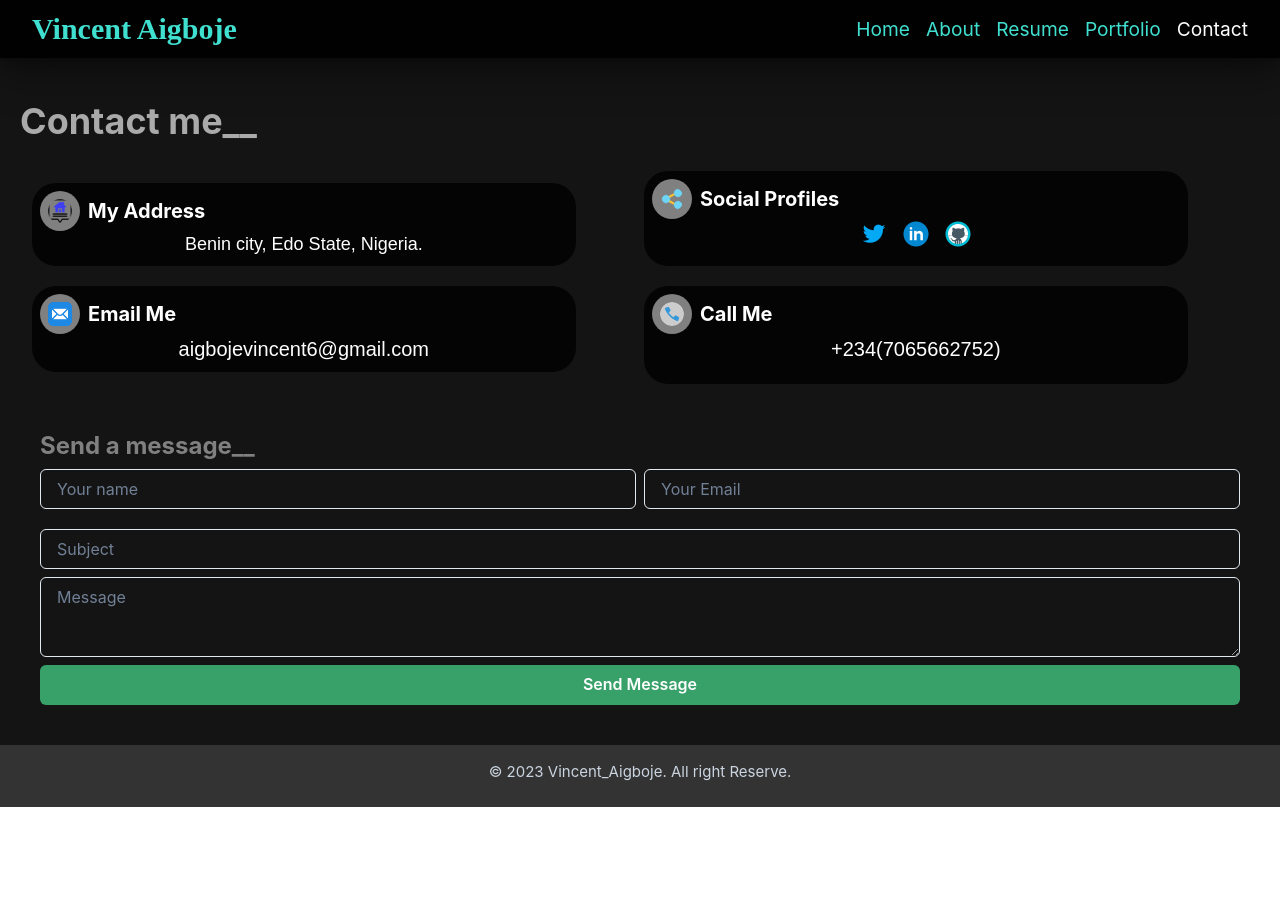
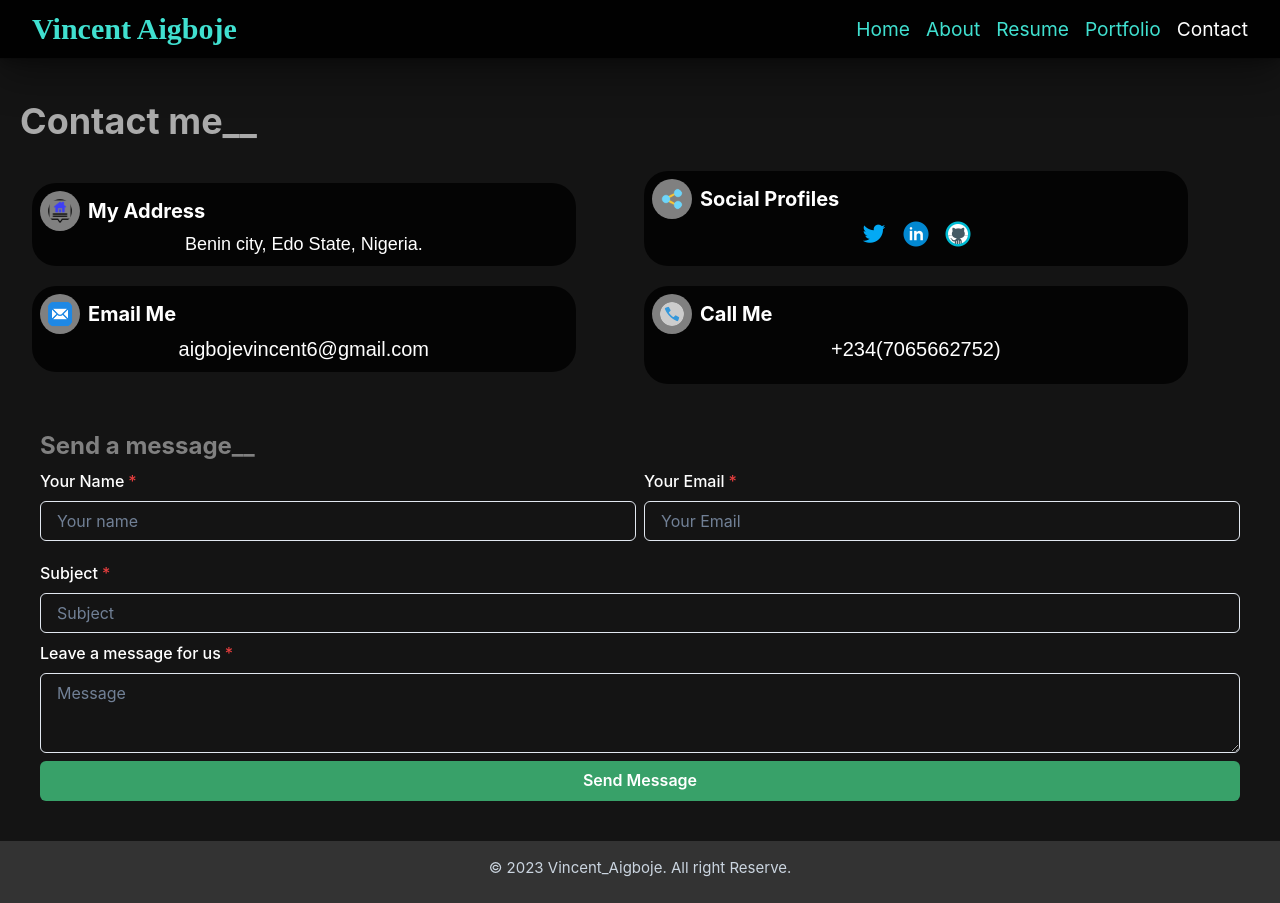
Before and after one commit to vince4559/portfolio, a React (Create React App) app: page /contact in a window 1280 px wide. Before the commit the page ends 807 px from the top, so only its background shows below. Built offline with nearby package versions, Linux system fonts and the light colour scheme.

Commit message:
making form functional

```diff
--- a/package.json
+++ b/package.json
@@ -5,6 +5,7 @@
   "dependencies": {
     "@chakra-ui/icon": "^3.0.12",
     "@chakra-ui/react": "^2.4.1",
+    "@emailjs/browser": "^3.10.0",
     "@emotion/react": "^11.10.5",
     "@emotion/styled": "^11.10.5",
     "@testing-library/jest-dom": "^5.16.5",
--- /dev/null
+++ b/src/components/ContactForm.tsx
@@ -0,0 +1,110 @@
+import { Box, FormControl, Heading, Input, Stack, Flex, Textarea, Button, useToast, FormLabel, }
+from "@chakra-ui/react";
+import emailjs from '@emailjs/browser';
+import React, { useRef, useState } from "react";
+
+
+
+interface FormProps {
+    user_name: string,
+    user_email: string,
+    subject: string,
+    message: string
+  };
+
+const ContactForm = () => {
+
+    const initials = {
+        user_name:'',
+        user_email: '',
+        subject: '',
+        message:'',
+      }
+      const toast = useToast();
+    const form = useRef<any>();
+    const [formdata, setFormData] = useState<FormProps>(initials);
+
+    const sendEmail = (e:React.FormEvent) => {
+        e.preventDefault();
+
+        emailjs.sendForm('service_w3izkwb', 'template_64szm85', form.current, 'peuiDGssTmTXGUebi')
+          .then((result) => {
+              console.log(result.text);
+              toast({
+                title: result.text,
+                description: "Your message was sent successfully",
+                status: 'success',
+                duration: 4000,
+                isClosable: true,
+              })
+              setFormData(initials)
+          }, (error) => {
+              console.log(error.text);
+              toast({
+                title: error.text,
+                description: "Your message was not sent ",
+                status: 'error',
+                duration: 4000,
+                isClosable: true,
+              })
+              setFormData(initials)
+          });
+      };
+
+      const handleEvent = (event:React.FormEvent) => {
+        const {name, value}:any = event.target;
+        setFormData({...formdata,
+        [name]: value
+        })
+      }
+
+  return (
+    <Box p={7} >
+    <form ref={form} onSubmit={sendEmail} >
+      <Stack gap={2}>
+        <Heading color={'gray'} fontSize={'1.5rem'}>Send a message__</Heading>
+
+        <Flex gap={2} display={{base:'block', md:'flex', lg:'flex'}} >
+        <FormControl w={'100%'} mb={3} isRequired color={'white'}>
+            <FormLabel>Your Name</FormLabel>
+          <Input type={'text'}
+            name="user_name"
+            value={formdata.user_name}
+            onChange={handleEvent}
+            placeholder={'Your name'}  variant={'outline'} />
+        </FormControl>
+        <FormControl w={'100%'} isRequired color={'white'}>
+        <FormLabel>Your Email</FormLabel>
+          <Input type={'email'}
+            name="user_email"
+            value={formdata.user_email}
+            onChange={handleEvent}
+            placeholder={'Your Email'} variant={'outline'} />
+        </FormControl>
+        </Flex>
+        <FormControl w={'100%'} isRequired color={'white'}>
+        <FormLabel>Subject</FormLabel>
+          <Input type={'text'}
+            name={'subject'}
+            value={formdata.subject}
+            onChange={handleEvent}
+            placeholder={'Subject'}  variant={'outline'} />
+        </FormControl>
+        <FormControl isRequired color={'white'}>
+        <FormLabel>Leave a message for us</FormLabel>
+          <Textarea
+            name="message"
+            value={formdata.message}
+            onChange={handleEvent}
+            placeholder="Message" variant={'outline'} />
+        </FormControl>
+        <Button type="submit" colorScheme={'green'} value='send'>
+          Send Message
+        </Button>
+      </Stack>
+  </form>
+    </Box>
+  )
+}
+
+export default ContactForm
--- a/src/pages/Contact.tsx
+++ b/src/pages/Contact.tsx
@@ -1,5 +1,4 @@
-import { Box, FormControl, Grid, GridItem, Heading, Input, Text, Stack, Flex, Textarea, Button, Image, Link } from "@chakra-ui/react";
-import React, { useState } from "react";
+import { Box, Grid, GridItem, Heading, Text,  Flex, Image, Link } from "@chakra-ui/react";
 import address from '../images/address.png';
 import phone from '../images/phone.png';
 import mail from '../images/mail.png';
@@ -7,37 +6,13 @@ import socials from '../images/socials.png';
 import twitter from '../images/twitter.png';
 import github from '../images/guthub.png';
 import linked from '../images/linked.png';
+import ContactForm from "../components/ContactForm";
 
 
 
 
 
-interface FormProps {
-  sendername: string,
-  mail: string,
-  subject: string,
-  message: string
-}
 export const Contact = () => {
-  const initials = {
-    sendername:'',
-    mail: '',
-    subject: '',
-    message:'',
-  }
-
-  const [formdata, setFormData] = useState<FormProps>(initials);
-
-  const handleEvent = (event:React.FormEvent) => {
-    const {name, value}:any = event.target;
-    setFormData({...formdata,
-    [name]: value
-    })
-  }
-
-  const handleSubmit =(e:React.SyntheticEvent) => {
-    e.preventDefault()
-  }
 
   return(
     <Box bg={'blackAlpha.900'} p={3} >
@@ -116,45 +91,7 @@ export const Contact = () => {
         </Text>
       </GridItem>
     </Grid>
-      <Box p={7} >
-      <form onSubmit={handleSubmit}
-      action={"https://getform.io/f/20c2c50c-434f-48c4-a000-67059{portfolio}"} method={'POST'}>
-        <Stack gap={2}>
-          <Heading color={'gray'} fontSize={'1.5rem'}>Send a message__</Heading>
-          <Flex gap={2} display={{base:'block', md:'flex', lg:'flex'}} >
-          <FormControl w={'100%'} mb={3} isRequired color={'white'}>
-            <Input type={'text'}
-              name={'sendername'}
-              value={formdata.sendername}
-              onChange={handleEvent}
-              placeholder={'Your name'}  variant={'outline'} />
-          </FormControl>
-          <FormControl w={'100%'} isRequired color={'white'}>
-            <Input type={'email'}
-              name={'mail'}
-              value={formdata.mail}
-              onChange={handleEvent}
-              placeholder={'Your Email'} variant={'outline'} />
-          </FormControl>
-          </Flex>
-          <FormControl w={'100%'} isRequired color={'white'}>
-            <Input type={'text'}
-              name={'subject'}
-              value={formdata.subject}
-              onChange={handleEvent}
-              placeholder={'Subject'}  variant={'outline'} />
-          </FormControl>
-          <FormControl isRequired color={'white'}>
-            <Textarea
-              name={'message'}
-              value={formdata.message}
-              onChange={handleEvent}
-              placeholder="Message" variant={'outline'} />
-          </FormControl>
-          <Button type="submit" colorScheme={'green'}>Send Message</Button>
-        </Stack>
-    </form>
-      </Box>
+     <ContactForm />
   </Box>
   )
 };
```
Also changed, not shown: 1 other file (tests, documents, lock files or other folders).
